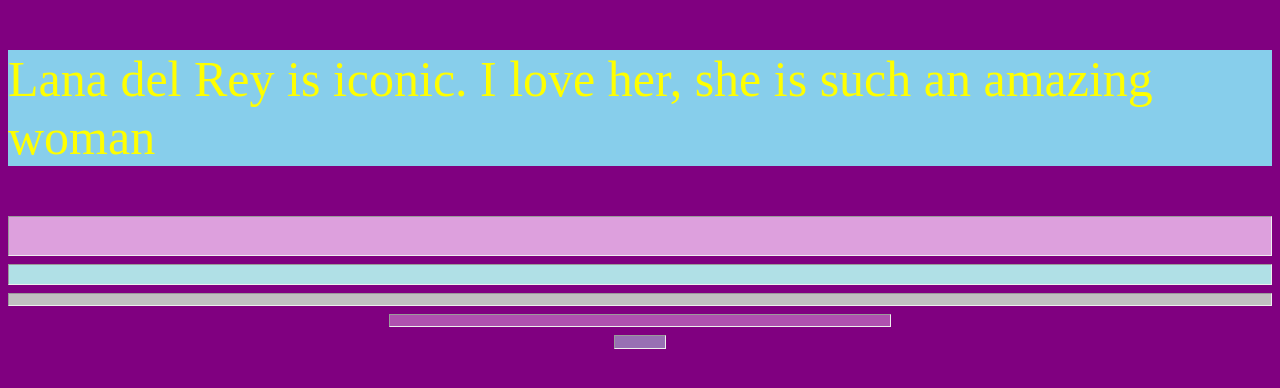
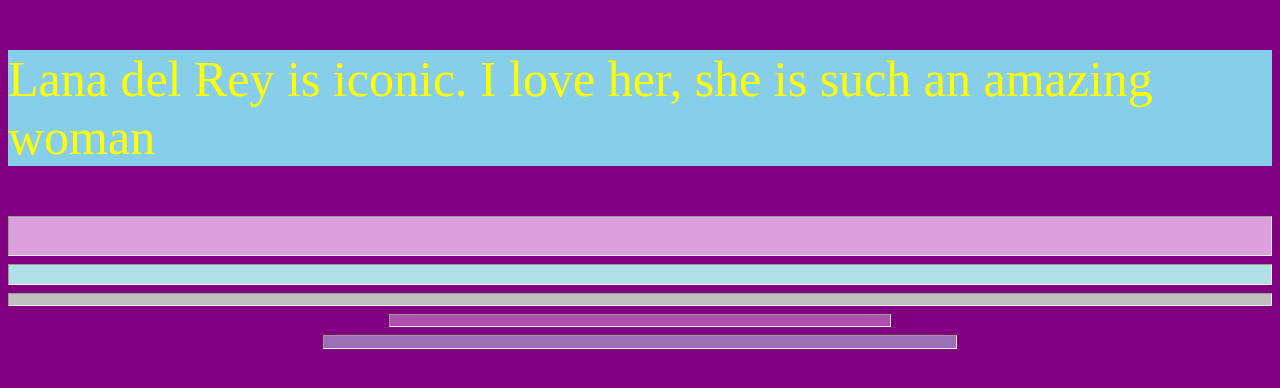
Before and after one commit to artemorart/first, a plain HTML site: page index.html in a window 1280 px wide. Drawn offline with Linux system fonts and the light colour scheme.

Commit message:
Update index.html

```diff
--- a/index.html
+++ b/index.html
@@ -11,6 +11,6 @@
 <hr style="height: 5mm;background-color: rgb(176, 224, 230);">
 <hr style="height: 3mm;background-color: #C0C0C0;">
 <hr style="height: 3mm;background-color: rgb(221, 160, 221, 0.5); width: 500px;">
-<hr style="height: 3mm;background-color: rgb(176, 224, 230, 0.5); width: 50px;">
+<hr style="height: 3mm;background-color: rgb(176, 224, 230, 0.5); width: 50%;">
 </body>
 </html>
```
